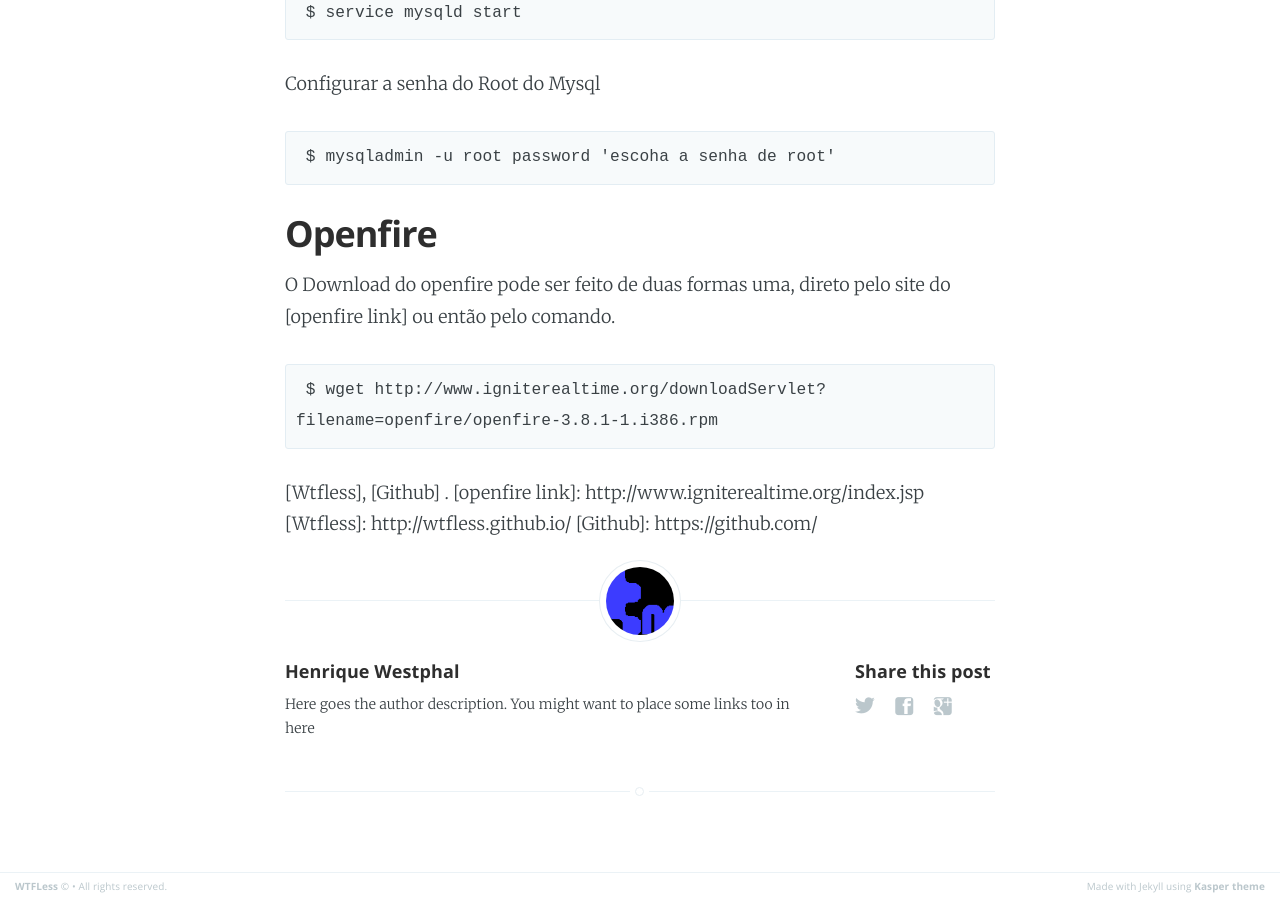
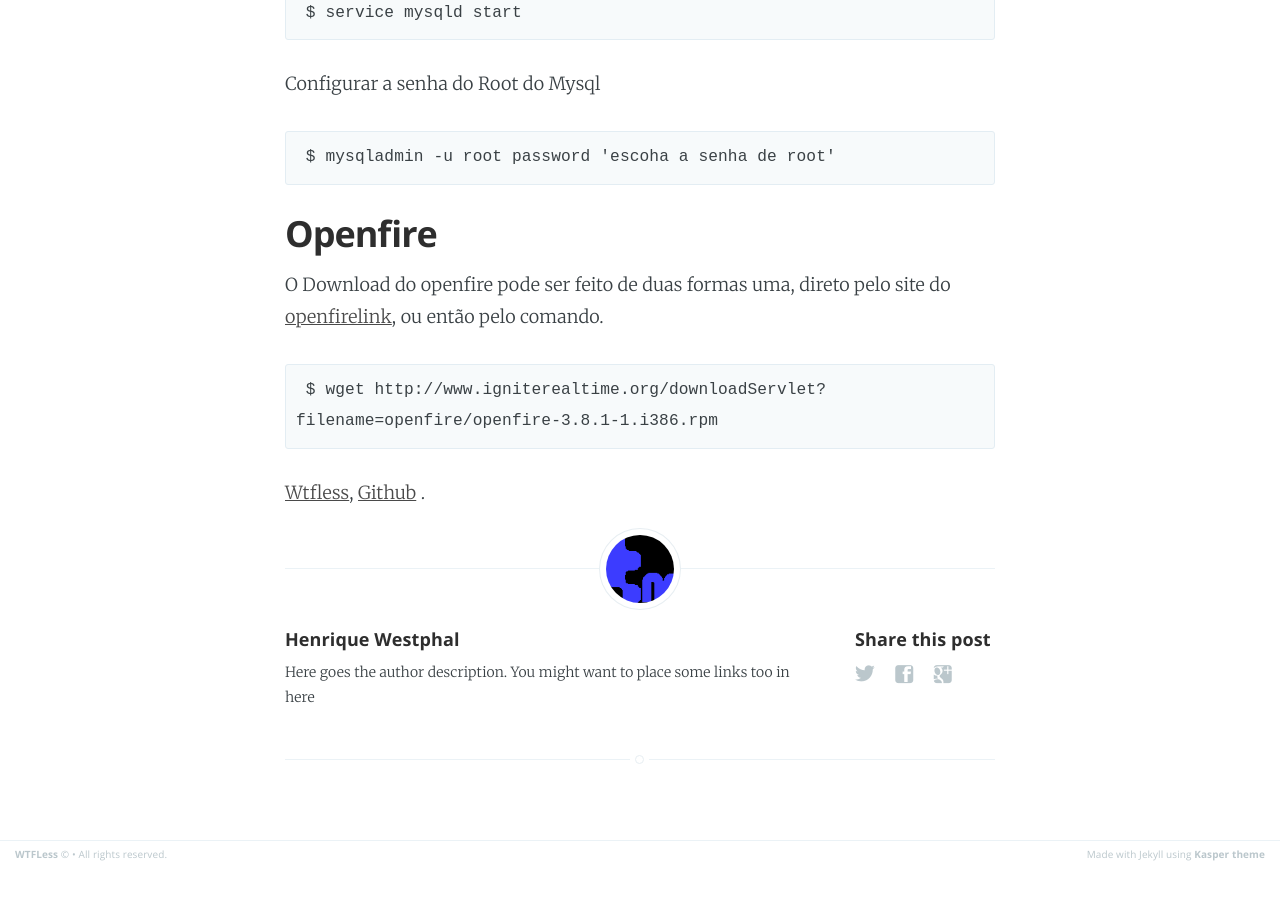
Before and after one commit to WTFLess/wtfless.github.io, a Jekyll site: the page built from _posts/2016-07-21-openfire-linux-spark.markdown, in a window 1280 px wide and 900 px high, scrolled down 1630 px. Built offline with Jekyll 4.4.1, drawn with Linux system fonts in a browser that asks for light colours; after the commit the page ends 2499 px from its top, so only the background shows below that.

Commit message:
teste de digitação2

```diff
--- a/_posts/2016-07-21-openfire-linux-spark.markdown
+++ b/_posts/2016-07-21-openfire-linux-spark.markdown
@@ -52,7 +52,7 @@ Configurar a senha do Root do Mysql
 
 ## Openfire
 
-O Download do openfire pode ser feito de duas formas uma, direto pelo site do [openfire link]
+O Download do openfire pode ser feito de duas formas uma, direto pelo site do [openfirelink],
 ou então pelo comando.
 
 {% highlight linux %} $ wget http://www.igniterealtime.org/downloadServlet?filename=openfire/openfire-3.8.1-1.i386.rpm
@@ -63,6 +63,7 @@ ou então pelo comando.
 
 
    [Wtfless], [Github] .
-[openfire link]: http://www.igniterealtime.org/index.jsp
+
+[openfirelink]: http://www.igniterealtime.org/index.jsp
 [Wtfless]: http://wtfless.github.io/
 [Github]: https://github.com/
```
